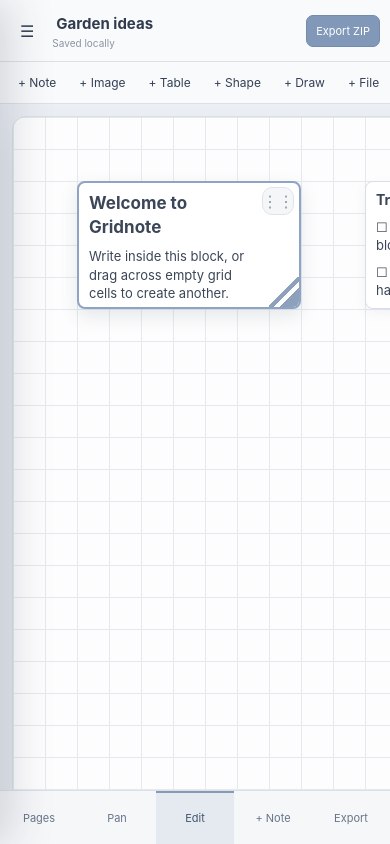
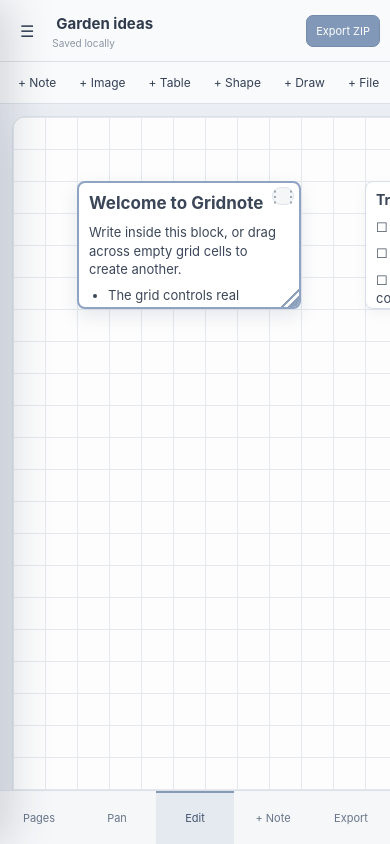
Before and after one commit to SoldierInLand/No.7-GridNote, a Next.js app: page / in a window 390 px wide. Shown: the top 844 px of the page. Built offline with nearby package versions, Linux system fonts and the light colour scheme.

Commit message:
fix: reclaim space in tiny stickers

```diff
--- a/app/globals.css
+++ b/app/globals.css
@@ -483,6 +483,7 @@
   transition:
     border-color 120ms ease,
     box-shadow 120ms ease;
+  container-type: size;
   user-select: auto;
 }
 
@@ -527,6 +528,7 @@
   border-radius: 10px;
   cursor: grab;
   opacity: 0;
+  pointer-events: none;
   transition: opacity 120ms ease;
   touch-action: none;
 }
@@ -535,6 +537,7 @@
 .note-block.selected .move-handle,
 .move-handle:focus-visible {
   opacity: 1;
+  pointer-events: auto;
 }
 
 .move-handle:active {
@@ -547,7 +550,7 @@
 
 .rich-editor {
   min-height: 0;
-  padding: 8px 38px 12px 10px;
+  padding: 8px 10px 12px;
   overflow: auto;
   color: #3b4658;
   cursor: text;
@@ -616,7 +619,7 @@
 
 .table-editor {
   min-height: 0;
-  padding: 28px 5px 5px;
+  padding: 5px;
   overflow: auto;
   background: #fbfcfd;
 }
@@ -658,7 +661,7 @@
   position: relative;
   display: grid;
   min-height: 0;
-  padding: 30px 14px 14px;
+  padding: 14px;
   place-items: center;
   overflow: hidden;
 }
@@ -727,7 +730,7 @@
   grid-template-columns: 38px minmax(0, 1fr);
   grid-template-rows: 1fr auto;
   gap: 3px 9px;
-  padding: 28px 38px 9px 11px;
+  padding: 9px 11px;
   align-items: center;
   background: #f9fafb;
 }
@@ -873,7 +876,50 @@
     linear-gradient(135deg, transparent 48%, #8da1bd 48% 58%, transparent 58% 68%, #8da1bd 68%);
   border: 0;
   cursor: nwse-resize;
+  opacity: 0;
+  pointer-events: none;
+  transition: opacity 120ms ease;
   touch-action: none;
+}
+
+.note-block:hover .resize-handle,
+.note-block.selected .resize-handle,
+.resize-handle:focus-visible {
+  opacity: 1;
+  pointer-events: auto;
+}
+
+@container (max-width: 48px) {
+  .rich-editor {
+    padding: 3px;
+    font-size: 11px;
+    line-height: 1.15;
+  }
+
+  .rich-editor p,
+  .rich-editor h1,
+  .rich-editor h2,
+  .rich-editor h3,
+  .rich-editor ul {
+    margin: 0;
+  }
+
+  .move-handle {
+    top: 1px;
+    right: 1px;
+    width: 13px;
+    height: 10px;
+    border: 0;
+    background: #eef1f4cc;
+    font-size: 8px;
+  }
+
+  .resize-handle {
+    width: 11px;
+    height: 11px;
+    background:
+      linear-gradient(135deg, transparent 48%, #8da1bd 48% 62%, transparent 62%);
+  }
 }
 
 .selection-rect {
@@ -973,14 +1019,13 @@
   }
 
   .move-handle {
-    width: 32px;
-    height: 28px;
-    opacity: 1;
+    width: 22px;
+    height: 18px;
   }
 
   .resize-handle {
-    width: 30px;
-    height: 30px;
+    width: 18px;
+    height: 18px;
   }
 
   .page-order {
```
